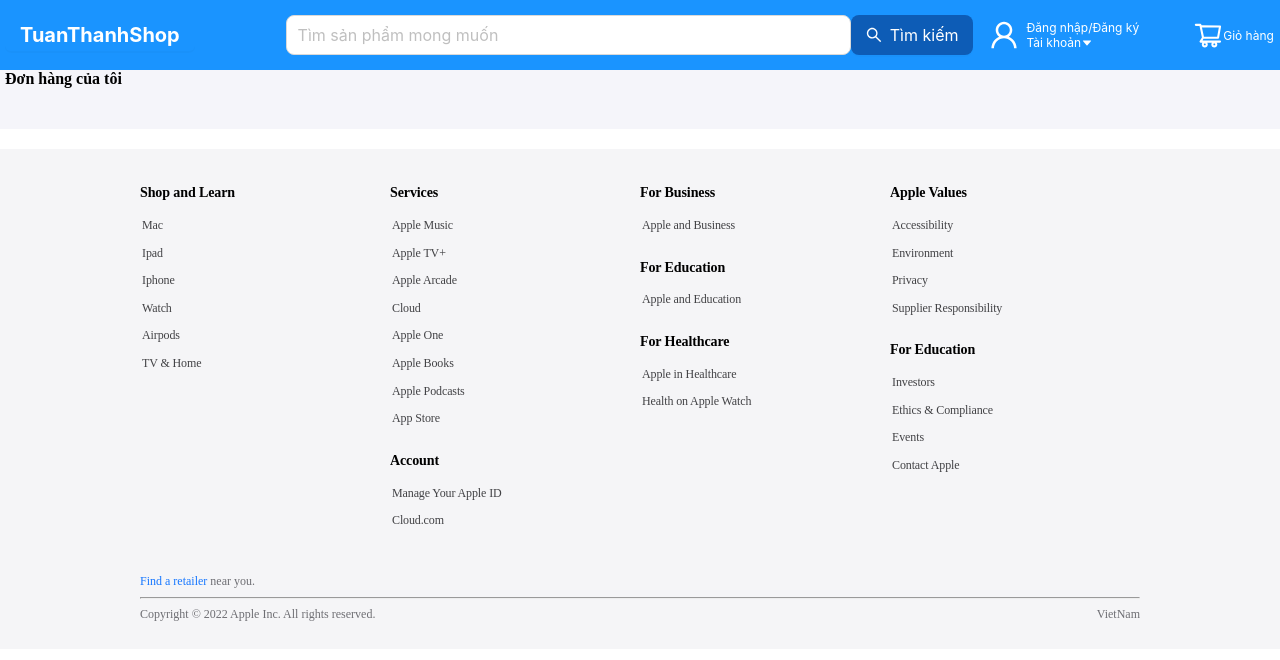
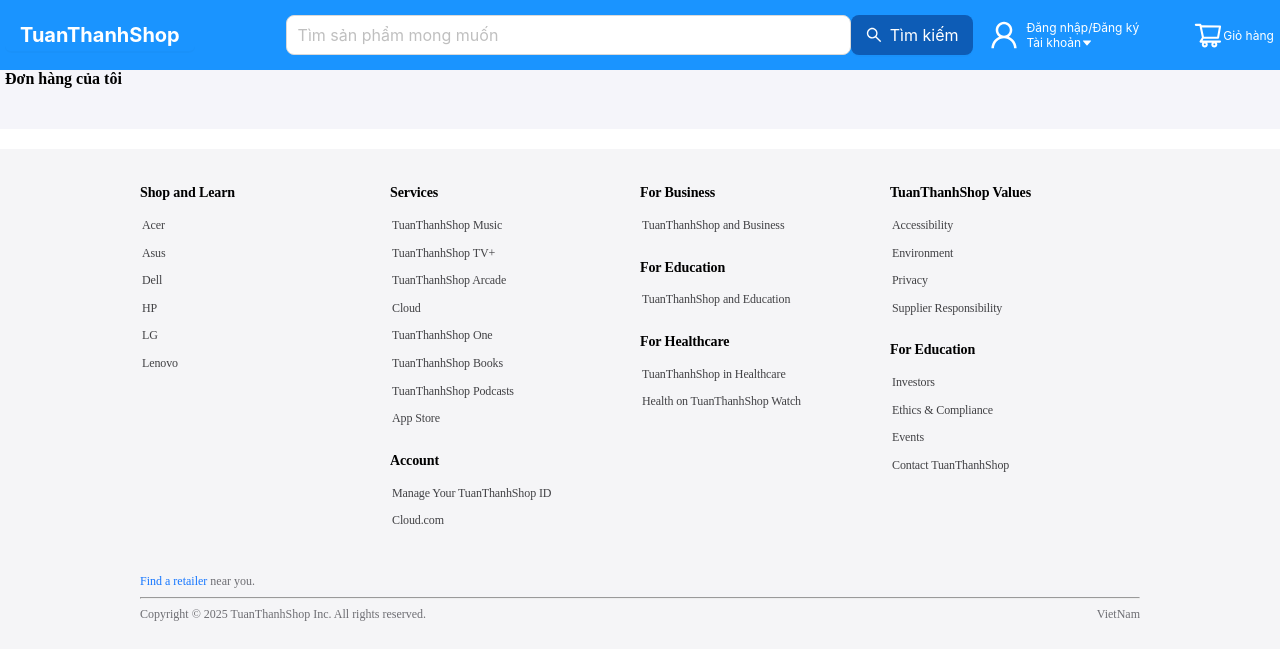
Before and after one commit to tuanthanh301/my-shop, a React (Create React App) app: page /my-order in a window 1280 px wide. Shown: the top 660 px of the page. Built offline with nearby package versions, Linux system fonts and the light colour scheme.

Commit message:
fix-fetchMyOrder

```diff
--- a/src/components/FooterComponent/FooterComponent.jsx
+++ b/src/components/FooterComponent/FooterComponent.jsx
@@ -14,12 +14,12 @@
                     </FooterTitleInformation>
                     <FooteracSectionList>
                         <FooteracSectionItems>
-                            <FooteracSectionLink to="/mac">Mac</FooteracSectionLink>
-                            <FooteracSectionLink to="/ipad">Ipad</FooteracSectionLink>
-                            <FooteracSectionLink to="/iphone">Iphone</FooteracSectionLink>
-                            <FooteracSectionLink to="/watch">Watch</FooteracSectionLink>
-                            <FooteracSectionLink to="/airpod">Airpods</FooteracSectionLink>
-                            <FooteracSectionLink>TV & Home</FooteracSectionLink>
+                            <FooteracSectionLink to="/mac">Acer</FooteracSectionLink>
+                            <FooteracSectionLink to="/ipad">Asus</FooteracSectionLink>
+                            <FooteracSectionLink to="/iphone">Dell</FooteracSectionLink>
+                            <FooteracSectionLink to="/watch">HP</FooteracSectionLink>
+                            <FooteracSectionLink to="/airpod">LG</FooteracSectionLink>
+                            <FooteracSectionLink>Lenovo</FooteracSectionLink>
 
                         </FooteracSectionItems>
                     </FooteracSectionList>
@@ -34,13 +34,13 @@
                     </FooterTitleInformation>
                     <FooteracSectionList>
                         <FooteracSectionItems>
-                            <FooteracSectionLink>Apple Music</FooteracSectionLink>
-                            <FooteracSectionLink>Apple TV+</FooteracSectionLink>
-                            <FooteracSectionLink>Apple Arcade</FooteracSectionLink>
+                            <FooteracSectionLink>TuanThanhShop Music</FooteracSectionLink>
+                            <FooteracSectionLink>TuanThanhShop TV+</FooteracSectionLink>
+                            <FooteracSectionLink>TuanThanhShop Arcade</FooteracSectionLink>
                             <FooteracSectionLink>Cloud</FooteracSectionLink>
-                            <FooteracSectionLink>Apple One</FooteracSectionLink>
-                            <FooteracSectionLink>Apple Books</FooteracSectionLink>
-                            <FooteracSectionLink>Apple Podcasts</FooteracSectionLink>
+                            <FooteracSectionLink>TuanThanhShop One</FooteracSectionLink>
+                            <FooteracSectionLink>TuanThanhShop Books</FooteracSectionLink>
+                            <FooteracSectionLink>TuanThanhShop Podcasts</FooteracSectionLink>
                             <FooteracSectionLink>App Store</FooteracSectionLink>
                         </FooteracSectionItems>
                     </FooteracSectionList>
@@ -51,7 +51,7 @@
                     </FooterTitleInformation>
                     <FooteracSectionList>
                         <FooteracSectionItems>
-                            <FooteracSectionLink>Manage Your Apple ID</FooteracSectionLink>
+                            <FooteracSectionLink>Manage Your TuanThanhShop ID</FooteracSectionLink>
                             <FooteracSectionLink>Cloud.com</FooteracSectionLink>
                         </FooteracSectionItems>
                     </FooteracSectionList>
@@ -65,7 +65,7 @@
                     </FooterTitleInformation>
                     <FooteracSectionList>
                         <FooteracSectionItems>
-                            <FooteracSectionLink>Apple and Business</FooteracSectionLink>
+                            <FooteracSectionLink>TuanThanhShop and Business</FooteracSectionLink>
                         </FooteracSectionItems>
                     </FooteracSectionList>
 
@@ -76,7 +76,7 @@
                     </FooterTitleInformation>
                     <FooteracSectionList>
                         <FooteracSectionItems>
-                            <FooteracSectionLink>Apple and Education</FooteracSectionLink>
+                            <FooteracSectionLink>TuanThanhShop and Education</FooteracSectionLink>
                         </FooteracSectionItems>
                     </FooteracSectionList>
 
@@ -87,8 +87,8 @@
                     </FooterTitleInformation>
                     <FooteracSectionList>
                         <FooteracSectionItems>
-                            <FooteracSectionLink>Apple in Healthcare</FooteracSectionLink>
-                            <FooteracSectionLink>Health on Apple Watch</FooteracSectionLink>
+                            <FooteracSectionLink>TuanThanhShop in Healthcare</FooteracSectionLink>
+                            <FooteracSectionLink>Health on TuanThanhShop Watch</FooteracSectionLink>
                         </FooteracSectionItems>
                     </FooteracSectionList>
                 </FooterContentDirectoryColumn>
@@ -96,7 +96,7 @@
                 <FooterContentDirectoryColumn>
                     <FooterTitleInformation>
                         <h3>
-                            Apple Values
+                            TuanThanhShop Values
                         </h3>
                     </FooterTitleInformation>
                     <FooteracSectionList>
@@ -118,7 +118,7 @@
                             <FooteracSectionLink>Investors</FooteracSectionLink>
                             <FooteracSectionLink>Ethics & Compliance</FooteracSectionLink>
                             <FooteracSectionLink>Events</FooteracSectionLink>
-                            <FooteracSectionLink>Contact Apple</FooteracSectionLink>
+                            <FooteracSectionLink>Contact TuanThanhShop</FooteracSectionLink>
                         </FooteracSectionItems>
                     </FooteracSectionList>
                 </FooterContentDirectoryColumn>
@@ -129,7 +129,7 @@
                 </FooterShop>
                 <hr style={{color: "gray"}}></hr>
                 <FooterCopyright>
-                Copyright © 2022 Apple Inc. All rights reserved.
+                Copyright © 2025 TuanThanhShop Inc. All rights reserved.
                 <FooterLocalLink>VietNam</FooterLocalLink>
                 </FooterCopyright>
             </FooterInformationShop>
--- a/src/pages/MyOrderPage/MyOrderPage.jsx
+++ b/src/pages/MyOrderPage/MyOrderPage.jsx
@@ -23,7 +23,8 @@
   const fetchMyOrder = async () => {
     const res = await OrderService.getOrderbyUserId({
       id: state?.id,
-      user: state?.token,
+      // user: state?.token,
+      access_token: state?.token,
     });
     return res.data;
   };
```
